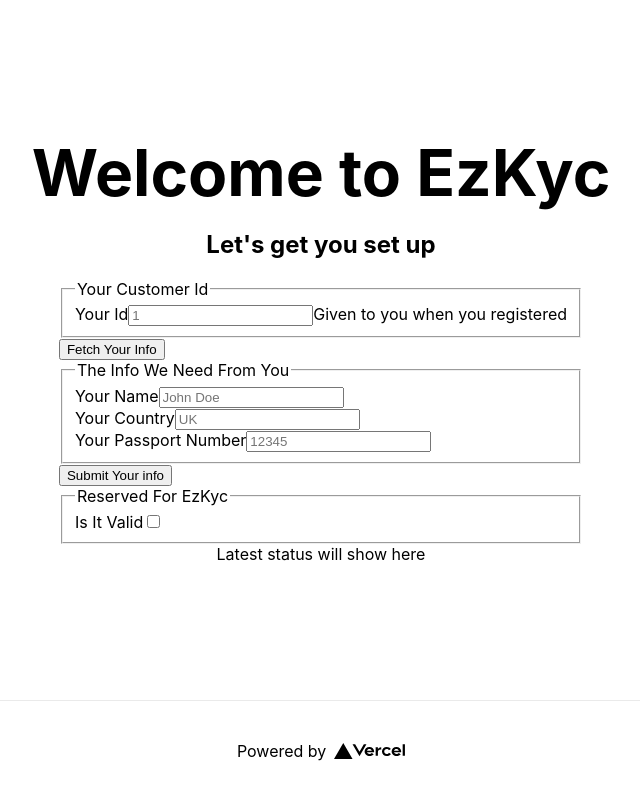
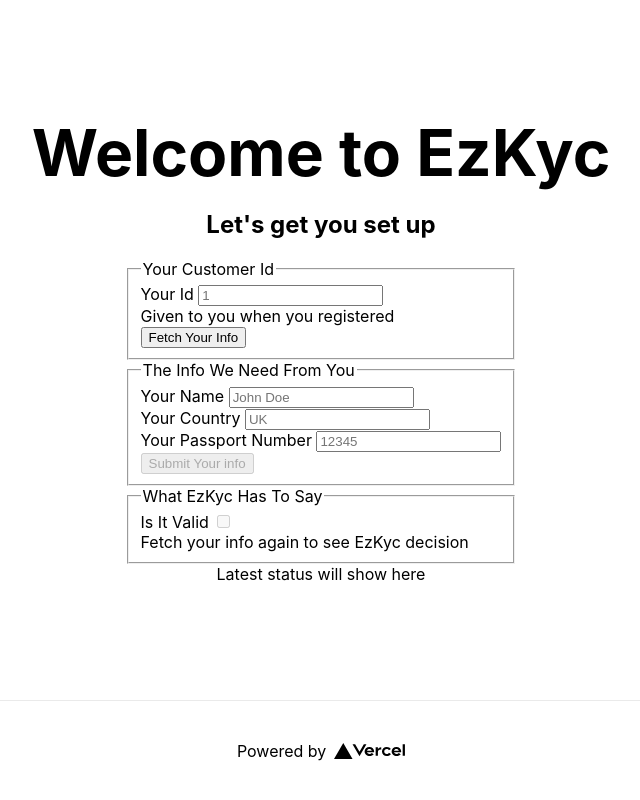
Before and after one commit to PolymeshAssociation/technical-content-examples, a Next.js app: page / in a window 1280 px wide. Shown: the whole page, without its empty margins (319-959 px from the left). Built offline with nearby package versions, Linux system fonts and the light colour scheme.

Commit message:
Improved UX of customer page.

```diff
--- a/pages/index.tsx
+++ b/pages/index.tsx
@@ -1,72 +1,91 @@
-import Head from 'next/head'
-import React, { useState } from 'react'
-import styles from '../styles/Home.module.css'
+import Head from "next/head"
+import React, { useState } from "react"
+import styles from "../styles/Home.module.css"
 
 export default function Home() {
-  const [myInfo, setMyInfo] = useState({});
+  const [myInfo, setMyInfo] = useState({
+    "id": "",
+    "info": {
+      "name": "",
+      "country": "",
+      "passport": "",
+      "valid": false
+    },
+    "modified": false
+  } as object);
 
-  function getValue(name: string): string | boolean {
-    const elements = document.getElementsByTagName('form')[0].elements
-    const element = elements.namedItem(name) as HTMLInputElement
-    if (element.type === "checkbox") {
-      return element.checked
-    }
-    return element.value
-  }
   function setStatus(content: string) {
     const element = document.getElementById("status") as HTMLElement
     element.innerHTML = content
   }
 
-  async function fetchMyInfo(): Promise<Response> {
-    const id = getValue("customer-id")
-    if (id == "") {
-      setStatus("First, enter an id")
-      return
-    }
-    const response = await fetch(`/api/kycCustomer/${id}`, { "method": "GET" })
+  async function getMyInfo(): Promise<Response> {
+    const response = await fetch(`/api/kycCustomer/${myInfo["id"]}`, { "method": "GET" })
     if (response.status == 404) {
       setStatus("Customer not found, enter your information")
     } else if (response.status == 200) {
       setStatus("Info fetched")
       const body = await response.json()
       console.log(body);
-      setMyInfo(body)
+      setMyInfo({
+        ...myInfo,
+        "info": body
+      })
     } else {
       setStatus("Something went wrong")
     }
     return response
   }
 
-  async function getMyInfo(e): Promise<void> {
+  async function submitGetMyInfo(e): Promise<void> {
     e.preventDefault() // prevent page from submitting form
-    await fetchMyInfo()
+    await getMyInfo()
   }
 
   async function sendMyInfo(): Promise<void> {
-    const id = getValue("customer-id")
-    const info: JSON = {
-      "name": getValue("customer-name"),
-      "country": getValue("customer-country"),
-      "passport": getValue("customer-passport"),
-      "valid": getValue("customer-valid")
-    } as unknown as JSON
-    setMyInfo(info)
+    setMyInfo({
+      ...myInfo,
+      "modified": false
+    })
     setStatus("Submitting info")
-    const response = await fetch(`/api/kycCustomer/${id}`, {
+    const response = await fetch(`/api/kycCustomer/${myInfo["id"]}`, {
       "method": "PUT",
-      "body": JSON.stringify(info)
+      "body": JSON.stringify(myInfo["info"])
     })
     if (response.status == 200) {
-      setStatus("Info submitted and  saved")
+      setStatus("Info submitted and saved")
     } else {
       setStatus("Something went wrong")
+      setMyInfo({
+        ...myInfo,
+        "modified": true
+      })
     }
   }
 
-  async function onMyInfoChanged(e): Promise<void> {
+  async function submitMyInfo(e): Promise<void> {
     e.preventDefault()
     sendMyInfo()
+  }
+
+  function onMyIdChanged(e: React.ChangeEvent<HTMLInputElement>): void {
+    setMyInfo({
+      ...myInfo,
+      "id": e.target.value
+    })
+    console.log(myInfo);
+
+  }
+
+  function onMyInfoChanged(e: React.ChangeEvent<HTMLInputElement>): void {
+    setMyInfo({
+      ...myInfo,
+      "info": {
+        ...myInfo["info"],
+        [e.target.name]: e.target.value
+      },
+      "modified": true
+    })
   }
 
   return (
@@ -89,47 +108,48 @@
             <legend>Your Customer Id</legend>
 
             <div>
-              <label htmlFor="customer-id">Your Id</label>
-              <input name="customer-id" id="customer-id" type="number" placeholder="1"></input>
-              Given to you when you registered
+              <label htmlFor="customer-id">Your Id </label>
+              <input name="id" id="customer-id" type="number" placeholder="1" value={myInfo["id"]} onChange={onMyIdChanged}></input>
+              <div>Given to you when you registered</div>
+            </div>
+
+            <div className="submit">
+              <button className="submit customerId" onClick={submitGetMyInfo}>Fetch Your Info</button>
             </div>
 
           </fieldset>
-
-          <div className="submit">
-            <button className="submit" onClick={getMyInfo}>Fetch Your Info</button>
-          </div>
 
           <fieldset>
             <legend>The Info We Need From You</legend>
 
             <div>
-              <label htmlFor="customer-name">Your Name</label>
-              <input name="customer-name" id="customer-name" type="text" placeholder="John Doe" value={myInfo["name"]}></input>
+              <label htmlFor="customer-name">Your Name </label>
+              <input name="name" id="customer-name" type="text" placeholder="John Doe" value={myInfo["info"]["name"]} onChange={onMyInfoChanged}></input>
             </div>
 
             <div>
-              <label htmlFor="customer-country">Your Country</label>
-              <input name="customer-country" id="customer-country" type="text" placeholder="UK" value={myInfo["country"]}></input>
+              <label htmlFor="customer-country">Your Country </label>
+              <input name="country" id="customer-country" type="text" placeholder="UK" value={myInfo["info"]["country"]} onChange={onMyInfoChanged}></input>
             </div>
 
             <div>
-              <label htmlFor="customer-passport">Your Passport Number</label>
-              <input name="customer-passport" id="customer-passport" type="text" placeholder="12345" value={myInfo["passport"]}></input>
+              <label htmlFor="customer-passport">Your Passport Number </label>
+              <input name="passport" id="customer-passport" type="text" placeholder="12345" value={myInfo["info"]["passport"]} onChange={onMyInfoChanged}></input>
+            </div>
+
+            <div className="submit">
+              <button className="submit myInfo" disabled={!(myInfo["modified"])} onClick={submitMyInfo}>Submit Your info</button>
             </div>
 
           </fieldset>
 
-          <div className="submit">
-            <button className="submit" onClick={onMyInfoChanged}>Submit Your info</button>
-          </div>
-
           <fieldset>
-            <legend>Reserved For EzKyc</legend>
+            <legend>What EzKyc Has To Say</legend>
 
             <div>
-              <label htmlFor="customer-valid">Is It Valid</label>
-              <input name="customer-valid" type="checkbox" checked={myInfo["valid"]} onChange={sendMyInfo}></input>
+              <label htmlFor="customer-valid">Is It Valid </label>
+              <input name="valid" type="checkbox" checked={myInfo["info"]["valid"]} disabled={true} ></input>
+              <div>Fetch your info again to see EzKyc decision</div>
             </div>
 
           </fieldset>
--- a/src/customerInfo.ts
+++ b/src/customerInfo.ts
@@ -16,7 +16,7 @@
         this.name = info["name"]
         this.country = info["country"]
         this.passport = info["passport"]
-        this.valid = info["valid"]
+        this.valid = typeof info["valid"] === "undefined" ? false : info["valid"]
     }
 
     toJSON(): JSON {
```
Also changed, not shown: 1 other file (tests, documents, lock files or other folders).
